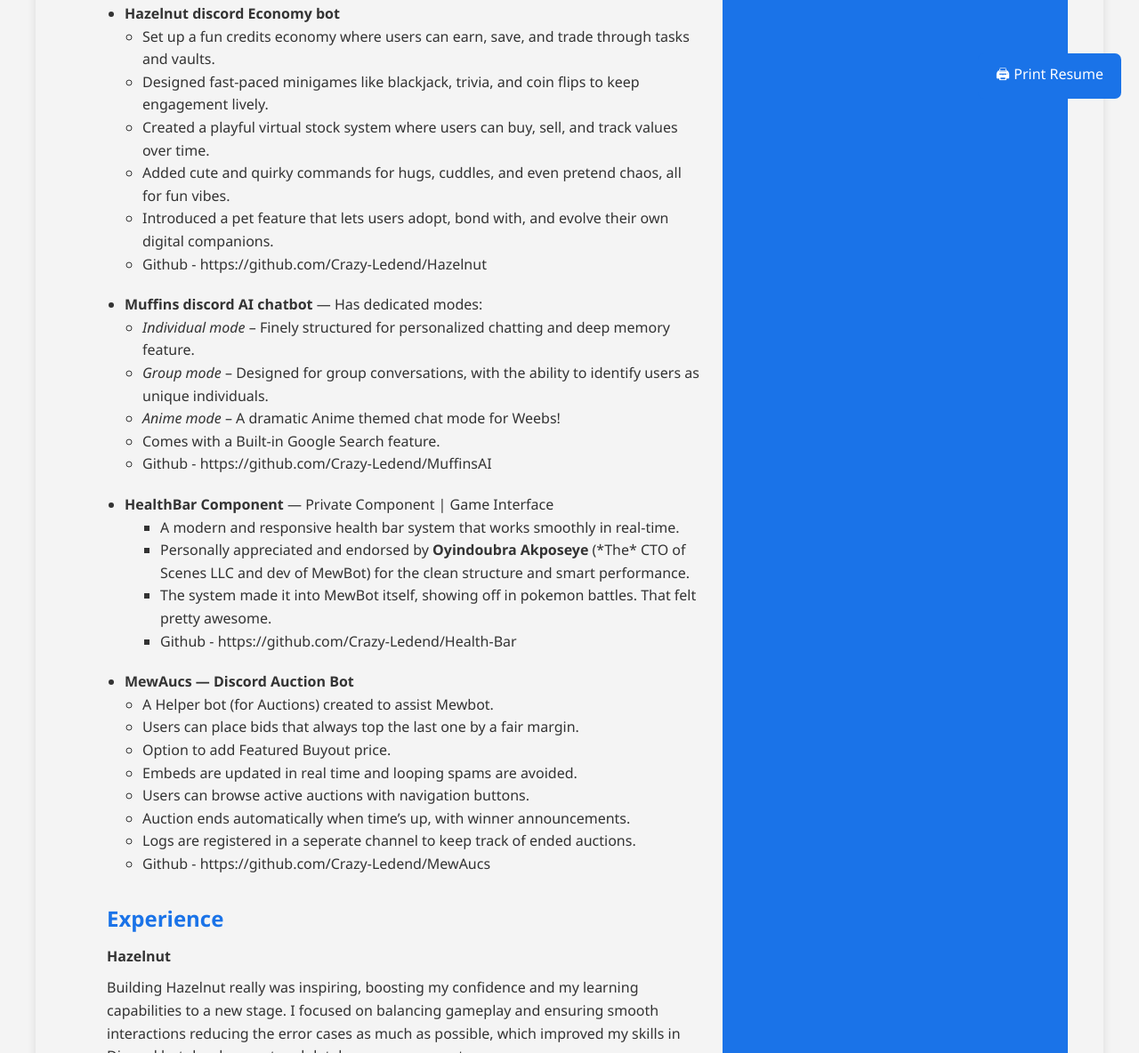
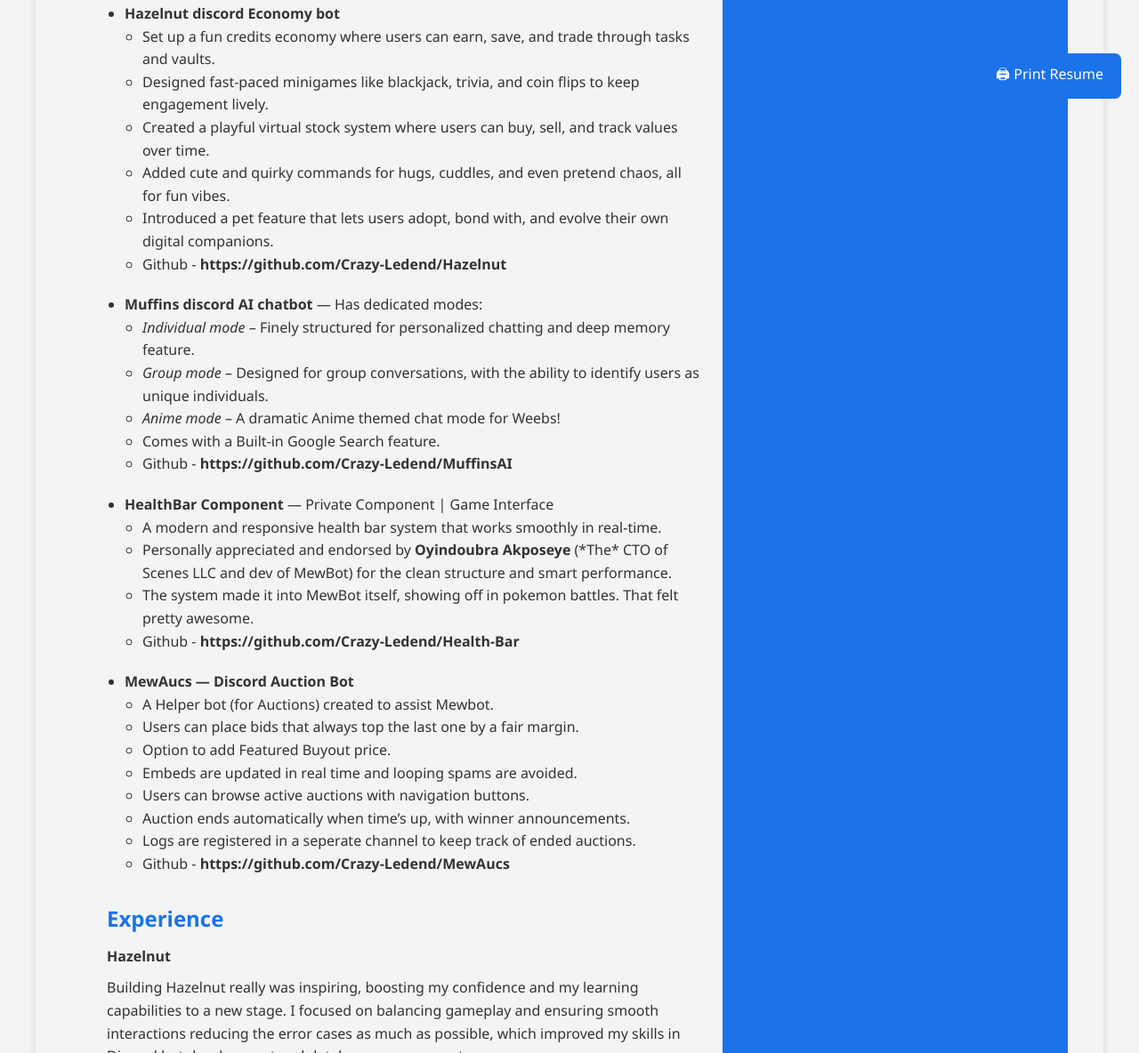
Before and after one commit to Crazy-Ledend/Resume, a plain HTML site: page index.html in a window 1280 px wide. Shown: the part 669-1853 px from the top of the page at 89% size. Drawn offline with Linux system fonts and the light colour scheme.

Commit message:
Update index.html

```diff
--- a/index.html
+++ b/index.html
@@ -204,7 +204,7 @@
               <li>Created a playful virtual stock system where users can buy, sell, and track values over time.</li>
               <li>Added cute and quirky commands for hugs, cuddles, and even pretend chaos, all for fun vibes.</li>
               <li>Introduced a pet feature that lets users adopt, bond with, and evolve their own digital companions.</li>
-              <li>Github - https://github.com/Crazy-Ledend/Hazelnut</li>
+              <li>Github - <strong>https://github.com/Crazy-Ledend/Hazelnut</strong></li>
             </ul>
           </li>
           <li>
@@ -214,18 +214,16 @@
               <li><em>Group mode</em> – Designed for group conversations, with the ability to identify users as unique individuals.</li>
               <li><em>Anime mode</em> – A dramatic Anime themed chat mode for Weebs!</li>
               <li>Comes with a Built-in Google Search feature.</li>
-              <li>Github - https://github.com/Crazy-Ledend/MuffinsAI</li>
+              <li>Github - <strong>https://github.com/Crazy-Ledend/MuffinsAI</strong></li>
             </ul>
           </li>
           <li>
             <strong>HealthBar Component</strong> — Private Component | Game Interface<br>
             <ul>
-              <ul>
                 <li>A modern and responsive health bar system that works smoothly in real-time.</li>
                 <li>Personally appreciated and endorsed by <strong>Oyindoubra Akposeye</strong> (*The* CTO of Scenes LLC and dev of MewBot) for the clean structure and smart performance.</li>
                 <li>The system made it into MewBot itself, showing off in pokemon battles. That felt pretty awesome.</li>
-                <li>Github - https://github.com/Crazy-Ledend/Health-Bar</li>
-              </ul>
+                <li>Github - <strong>https://github.com/Crazy-Ledend/Health-Bar</strong></li>
             </ul>
           </li>
           <li>
@@ -238,7 +236,7 @@
               <li>Users can browse active auctions with navigation buttons.</li>
               <li>Auction ends automatically when time’s up, with winner announcements.</li>
               <li>Logs are registered in a seperate channel to keep track of ended auctions.</li>
-              <li>Github - https://github.com/Crazy-Ledend/MewAucs</li>
+              <li>Github - <strong>https://github.com/Crazy-Ledend/MewAucs</strong></li>
             </ul>
           </li>
         </ul>
```
